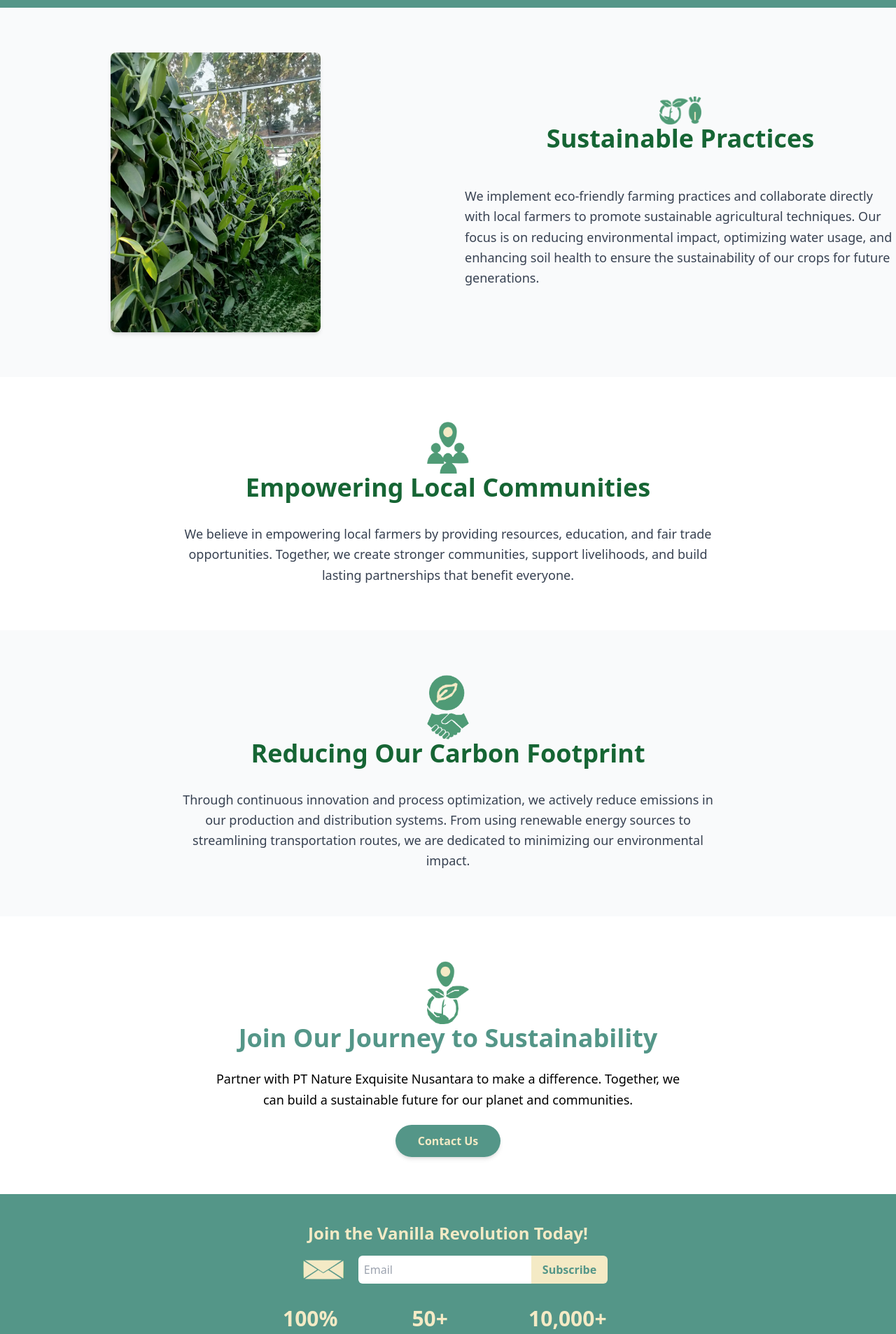
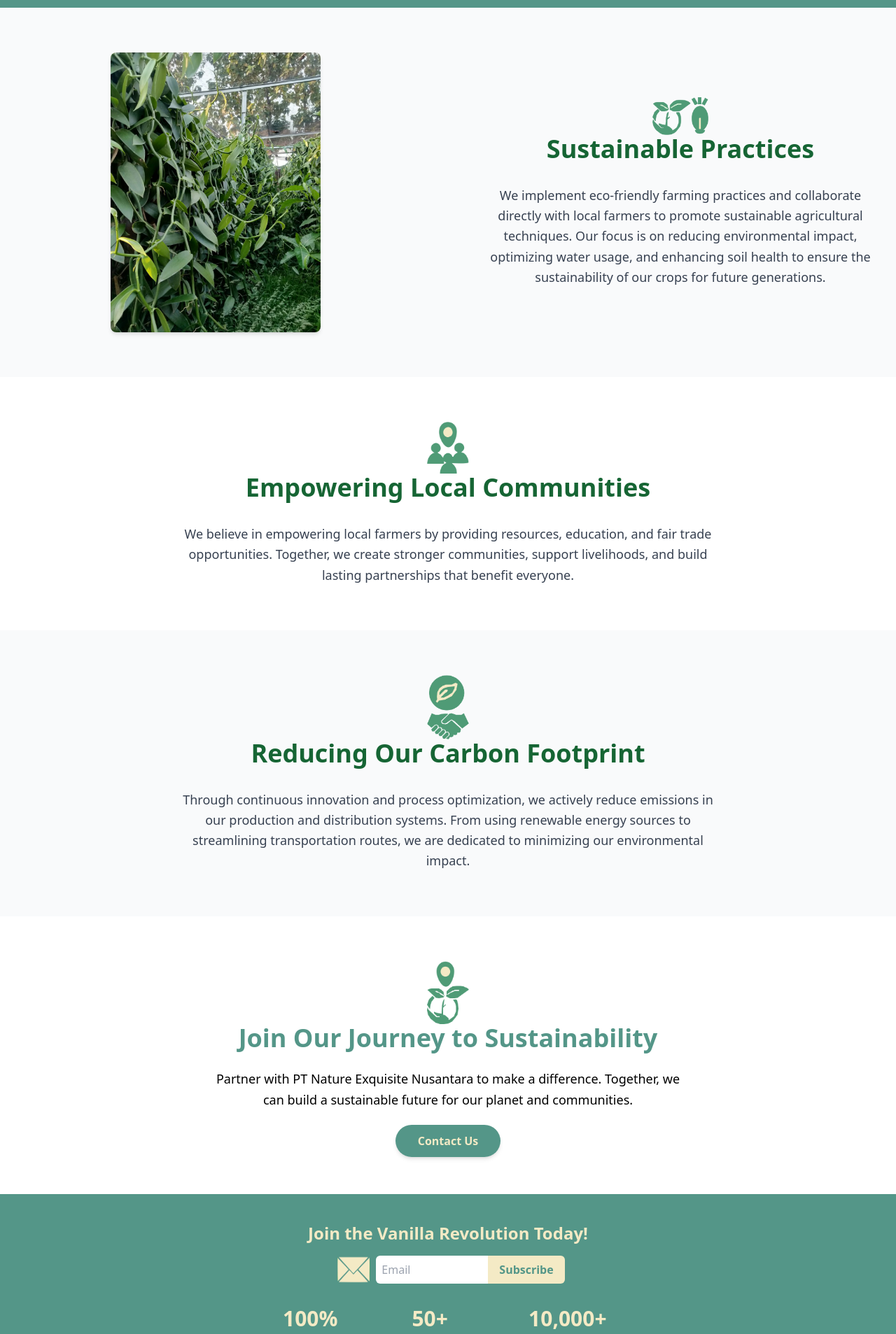
Before and after one commit to mrzero1945/vanilla-company, a Next.js app: page /sustainability in a window 1280 px wide. Shown: the part 440-2347 px from the top of the page at 70% size. Built offline with nearby package versions, Linux system fonts and the light colour scheme.

Commit message:
update margin some pages

```diff
--- a/components/about.tsx
+++ b/components/about.tsx
@@ -28,7 +28,7 @@ class AboutUs extends Component {
               />
             </div>
             <h1 className="text-5xl font-extrabold mb-6">About Us</h1>
-            <p className="text-xl max-w-3xl mx-auto leading-relaxed">
+            <p className="text-xl max-w-3xl mx-5 md:mx-auto leading-relaxed">
               At PT Nature's Exquisite Nusantara, we are dedicated to delivering the finest Indonesian vanilla products to B2B clients worldwide. Combining tradition with innovation, our commitment to sustainability, trust, and quality sets us apart.
             </p>
           </div>
--- a/components/products.tsx
+++ b/components/products.tsx
@@ -21,7 +21,7 @@ const Products = () => {
           />
           </div>
           <h1 className="text-5xl font-bold mb-6">Our Premium Vanilla Products</h1>
-          <p className="text-lg sm:text-xl mb-8 max-w-3xl mx-auto leading-relaxed mx-5">
+          <p className="text-lg sm:text-xl mb-8 max-w-3xl md:mx-auto leading-relaxed mx-5">
             Discover the finest Indonesian vanilla beans, extracts, pastes, and more. Perfect for gourmet culinary creations and premium applications.
           </p>
         </div>
@@ -161,7 +161,7 @@ const Products = () => {
       <section className="bg-white text-gray-800 py-16">
         <div className="container mx-auto text-left">
           <h2 className="text-4xl font-bold text-[rgb(84,150,136)] mb-12 text-center">Vanilla Derivatives</h2>
-          <p className="mb-5 text-center">Our vanilla derivatives are crafted to provide enhanced flavor and versatility for a wide range of applications. From concentrated pastes to pure extracts and seeds, each product is designed to offer superior quality and consistency, perfect for gourmet food, beverages, and fragrance industries.</p>
+          <p className="mb-5 text-left mx-5">Our vanilla derivatives are crafted to provide enhanced flavor and versatility for a wide range of applications. From concentrated pastes to pure extracts and seeds, each product is designed to offer superior quality and consistency, perfect for gourmet food, beverages, and fragrance industries.</p>
           <div className="grid grid-cols-1 md:grid-cols-2 gap-8">
 
 
@@ -390,14 +390,14 @@ const Products = () => {
     </p>
 
     <h3 className="text-2xl font-semibold mb-4 text-center">Our Products</h3>
-    <ul className="list-disc  mb-8 text-lg sm:text-xl max-w-2xl mx-auto">
+    <ul className="list-disc  mb-8 text-lg sm:text-xl max-w-2xl md:mx-auto mx-5">
       <li>Premium Vanilla Pods: Gourmet-grade and extract-grade options.</li>
       <li>Vanilla Extract & Powder: Versatile for various applications.</li>
       <li>Custom Packaging: Personalized labels and designs to reflect your brand identity.</li>
     </ul>
 
     <h3 className="text-2xl font-semibold mb-4 text-center">Flexible Ordering Options</h3>
-    <ul className="list-disc  mb-8 text-lg sm:text-xl max-w-2xl mx-auto">
+    <ul className="list-disc  mb-8 text-lg sm:text-xl max-w-2xl md:mx-auto mx-5">
       <li>
         <strong>Minimum Order Quantity (MOQ):</strong> Starting at just 10kg, making it accessible for small and large-scale buyers alike.
       </li>
@@ -410,7 +410,7 @@ const Products = () => {
     </ul>
 
     <h3 className="text-2xl font-semibold mb-4 text-center">Why Choose Us?</h3>
-    <ul className="list-disc  mb-8 text-lg sm:text-xl max-w-2xl mx-auto">
+    <ul className="list-disc  mb-8 text-lg sm:text-xl max-w-2xl md:mx-auto mx-5">
       <li>Exceptional quality sourced directly from Indonesia.</li>
       <li>Reliable and timely order fulfillment.</li>
       <li>Comprehensive customization to suit your business goals.</li>
--- a/components/subscribe-email.tsx
+++ b/components/subscribe-email.tsx
@@ -11,16 +11,16 @@ const EmailSubcribe = () => {
         alt="email"
         width={60}
         height={60}
-        className="mx-5"
+        className="w-12 h-10 mx-2"
         />
           <input
             type="email"
             placeholder="Email"
-            className="p-2 rounded-l-md outline-none text-gray-700"
+            className="p-2 rounded-l-md outline-none text-gray-700 w-40"
           />
           <button
             type="submit"
-            className="bg-[rgb(244,234,197)] text-[rgb(84,150,136)] px-4 py-2 rounded-r-md font-semibold"
+            className="bg-[rgb(244,234,197)] text-[rgb(84,150,136)] px-4 py-2 rounded-r-md font-semibold "
           >
             Subscribe
           </button>
--- a/components/sustainability.tsx
+++ b/components/sustainability.tsx
@@ -21,8 +21,8 @@ const Sustainability = () => {
           height={60}
           className='mx-auto'
           />
-          <h1 className="text-5xl font-bold mb-6 mx-5">Our Commitment to Sustainability</h1>
-          <p className="text-lg sm:text-xl mb-8 max-w-3xl mx-auto leading-relaxed mx-5">
+          <h1 className="text-5xl font-bold mb-6 ">Our Commitment to Sustainability</h1>
+          <p className="text-lg sm:text-xl mb-8 max-w-3xl md:mx-auto leading-relaxed mx-5">
             At PT Nature’s Exquisite Nusantara, sustainability is at the heart of our business.
             We strive to preserve the environment while supporting local communities and ensuring premium quality products.
           </p>
@@ -51,10 +51,10 @@ const Sustainability = () => {
               alt='s'
               width={60}
               height={60}
-              className='mx-auto'
+              className='mx-auto w-20'
               />
-              <h2 className="text-4xl font-bold text-green-800 text-center mb-12">Sustainable Practices</h2>
-              <p className="text-lg text-gray-700 leading-relaxed">
+              <h2 className="text-4xl font-bold text-green-800 text-center mb-8">Sustainable Practices</h2>
+              <p className="text-lg text-gray-700 leading-relaxed mx-5 text-center">
                 We implement eco-friendly farming practices and collaborate directly with local farmers to promote sustainable agricultural techniques.
                 Our focus is on reducing environmental impact, optimizing water usage, and enhancing soil health to ensure the sustainability of our crops for future generations.
               </p>
@@ -92,7 +92,7 @@ const Sustainability = () => {
           className='mx-auto'
           />
           <h2 className="text-4xl font-bold text-green-800 text-center mb-8">Reducing Our Carbon Footprint</h2>
-          <p className="text-lg leading-relaxed text-gray-700 max-w-3xl mx-auto text-center">
+          <p className="text-lg leading-relaxed text-gray-700 max-w-3xl md:mx-auto mx-5 text-center">
             Through continuous innovation and process optimization, we actively reduce emissions in our production and distribution systems.
             From using renewable energy sources to streamlining transportation routes, we are dedicated to minimizing our environmental impact.
           </p>
```
